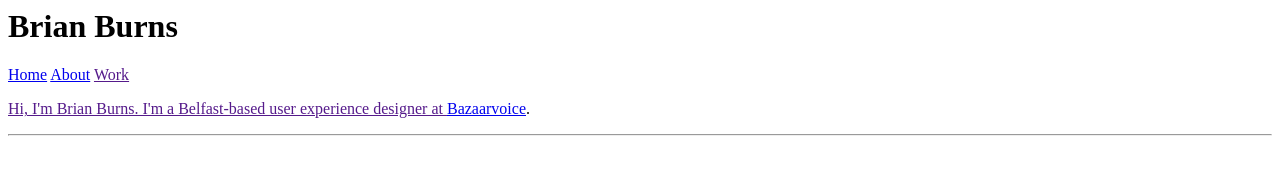
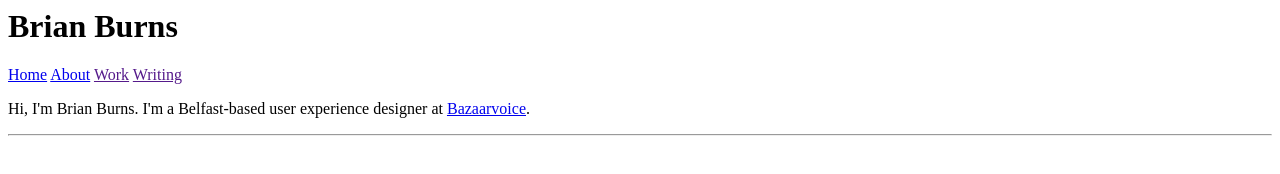
Before and after one commit to brian-burns/brian-burns.github.io, a plain HTML site: page index.html in a window 1280 px wide. Drawn offline with Linux system fonts and the light colour scheme.

Commit message:
Update index.html

```diff
--- a/index.html
+++ b/index.html
@@ -4,7 +4,7 @@
   <a href="#">Home</a>
   <a href="about.html">About</a>
   <a href="" class="score">Work</a>
-  <a href="" class="score"Writing</a>
+  <a href="" class="score">Writing</a>
 </nav>
 
 <p>Hi, I'm Brian Burns. I'm a Belfast-based user experience designer at <a href="http://bazaarvoice.com">Bazaarvoice</a>.</p>
```
